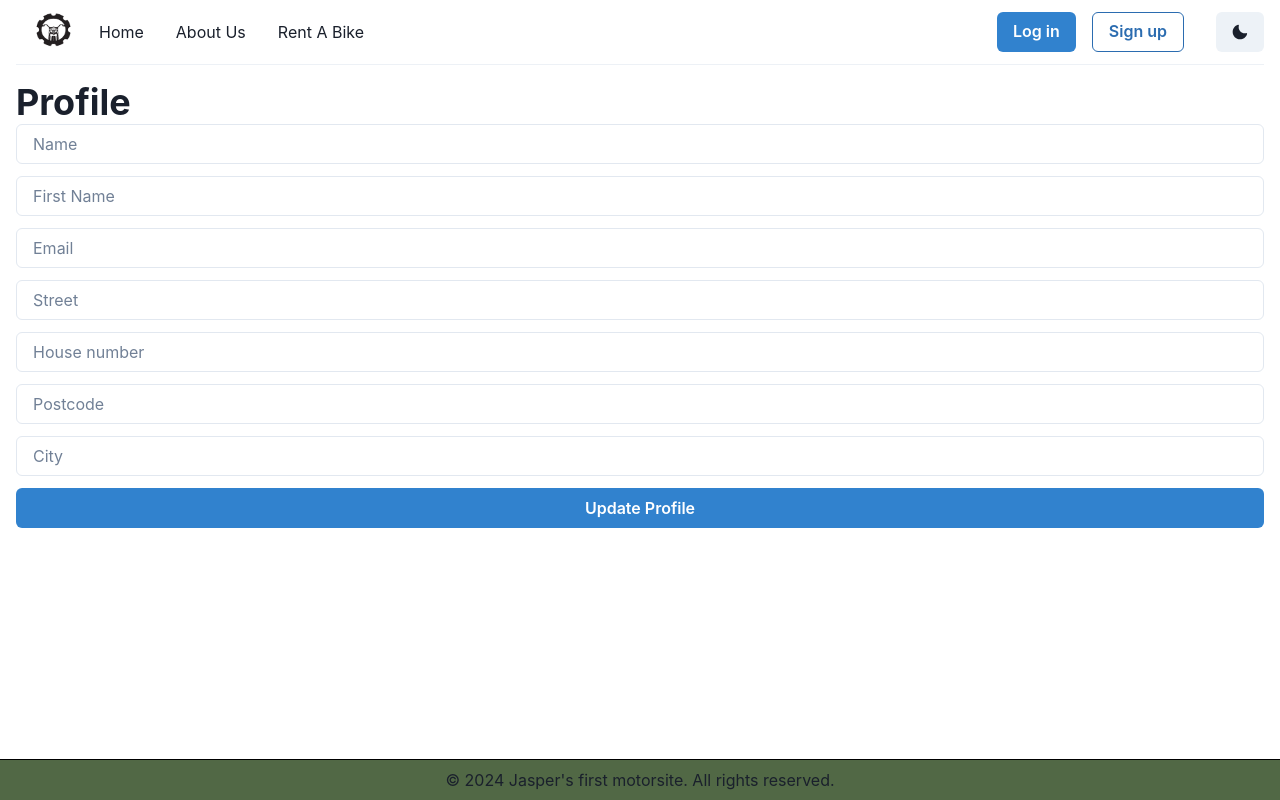
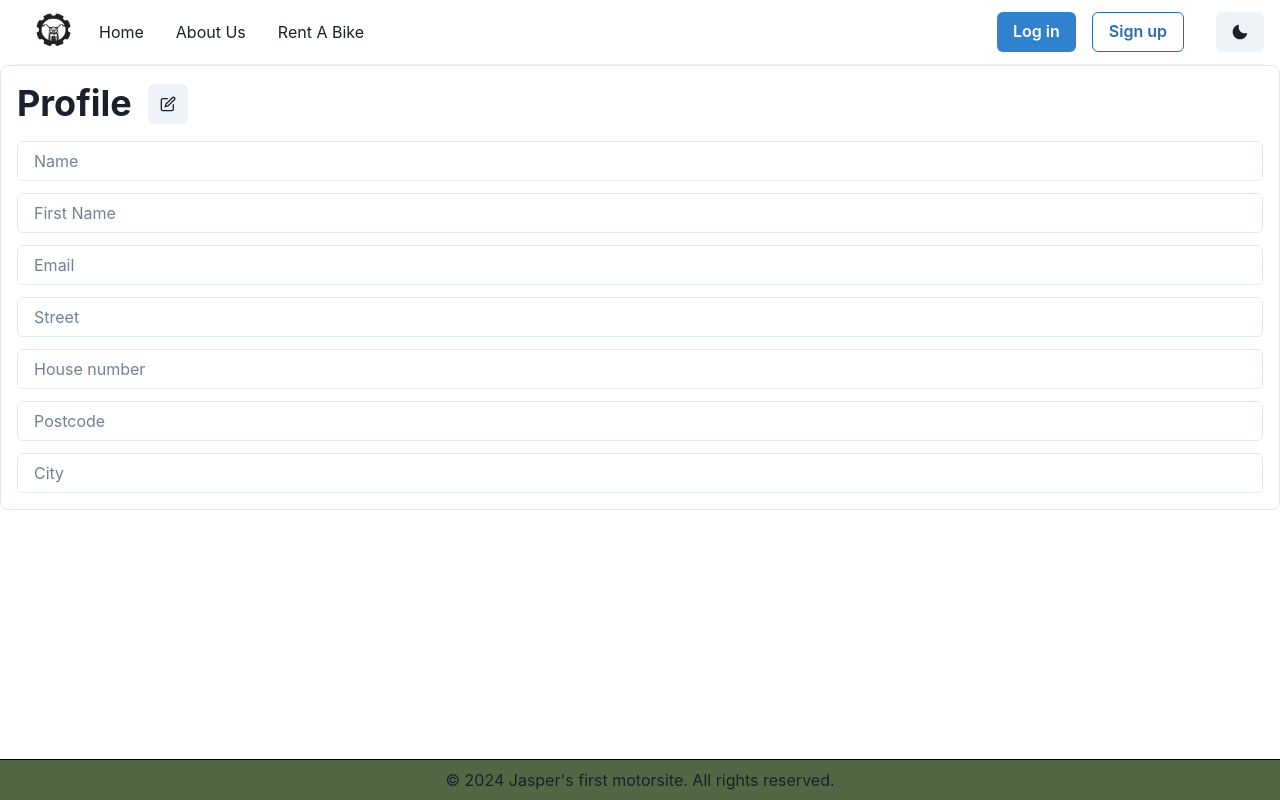
Before and after one commit to haegemanjasper/Motor-Client-Side, a React (Vite) app: page /profile in a window 1280 px wide. Built offline with nearby package versions, Linux system fonts and the light colour scheme; no server answers.

Commit message:
small fixes profilepage

```diff
--- a/src/pages/profile.jsx
+++ b/src/pages/profile.jsx
@@ -1,9 +1,19 @@
 import React, { useState } from "react";
-import { Box, Heading, Input, Button, Stack } from "@chakra-ui/react";
+import {
+    Box,
+    Heading,
+    Input,
+    Button,
+    Stack,
+    IconButton,
+    useToast,
+} from "@chakra-ui/react";
+import { EditIcon, CheckIcon } from "@chakra-ui/icons";
 import { useAuth } from "../context/auth-context";
 
 const ProfilePage = () => {
     const { klant, updateProfile } = useAuth();
+    const [isEditing, setIsEditing] = useState(false);
     const [formData, setFormData] = useState({
         naam: klant?.naam || "",
         voornaam: klant?.voornaam || "",
@@ -13,6 +23,7 @@ const ProfilePage = () => {
         postcode: klant?.postcode || "",
         stad: klant?.stad || "",
     });
+    const toast = useToast();
 
     const handleChange = (e) => {
         const { id, value } = e.target;
@@ -29,15 +40,42 @@ const ProfilePage = () => {
             const success = await updateProfile(klant.id, formData);
             if (success) {
                 console.log("Profile updated");
+
+                toast({
+                    title: "Profile updated.",
+                    description:
+                        "Your profile information has been updated successfully.",
+                    status: "success",
+                    duration: 5000,
+                    isClosable: true,
+                });
+
+                setIsEditing(false);
             }
         } catch (error) {
             console.error("Failed to update profile", error);
+
+            toast({
+                title: "Update failed.",
+                description: "There was an error updating your profile.",
+                status: "error",
+                duration: 5000,
+                isClosable: true,
+            });
         }
     };
 
     return (
-        <Box p={4}>
-            <Heading>Profile</Heading>
+        <Box p={4} borderWidth={1} borderRadius="lg" overflow="hidden">
+            <Heading mb={4} display="flex" alignItems="center">
+                Profile
+                <IconButton
+                    ml={4}
+                    icon={isEditing ? <CheckIcon /> : <EditIcon />}
+                    onClick={() => setIsEditing(!isEditing)}
+                    aria-label={isEditing ? "Save changes" : "Edit profile"}
+                />
+            </Heading>
             <form onSubmit={handleProfileSubmit}>
                 <Stack spacing={3}>
                     <Input
@@ -45,24 +83,28 @@ const ProfilePage = () => {
                         value={formData.naam}
                         onChange={handleChange}
                         placeholder="Name"
+                        isReadOnly={!isEditing}
                     />
                     <Input
                         id="voornaam"
                         value={formData.voornaam}
                         onChange={handleChange}
                         placeholder="First Name"
+                        isReadOnly={!isEditing}
                     />
                     <Input
                         id="email"
                         value={formData.email}
                         onChange={handleChange}
                         placeholder="Email"
+                        isReadOnly={!isEditing}
                     />
                     <Input
                         id="straat"
                         value={formData.straat}
                         onChange={handleChange}
                         placeholder="Street"
+                        isReadOnly={!isEditing}
                     />
                     <Input
                         id="huisnummer"
@@ -70,6 +112,7 @@ const ProfilePage = () => {
                         value={formData.huisnummer}
                         onChange={handleChange}
                         placeholder="House number"
+                        isReadOnly={!isEditing}
                     />
                     <Input
                         id="postcode"
@@ -77,16 +120,20 @@ const ProfilePage = () => {
                         value={formData.postcode}
                         onChange={handleChange}
                         placeholder="Postcode"
+                        isReadOnly={!isEditing}
                     />
                     <Input
                         id="stad"
                         value={formData.stad}
                         onChange={handleChange}
                         placeholder="City"
+                        isReadOnly={!isEditing}
                     />
-                    <Button type="submit" colorScheme="blue">
-                        Update Profile
-                    </Button>
+                    {isEditing && (
+                        <Button type="submit" colorScheme="blue">
+                            Update Profile
+                        </Button>
+                    )}
                 </Stack>
             </form>
         </Box>
```
